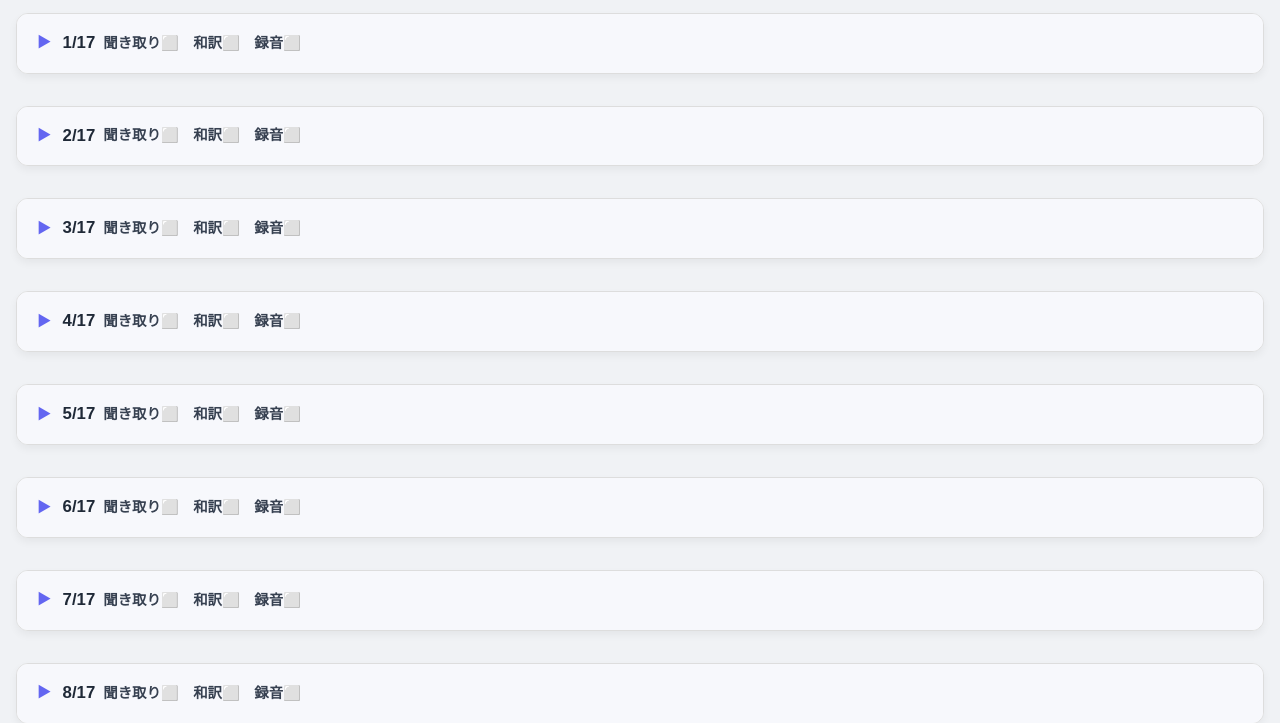
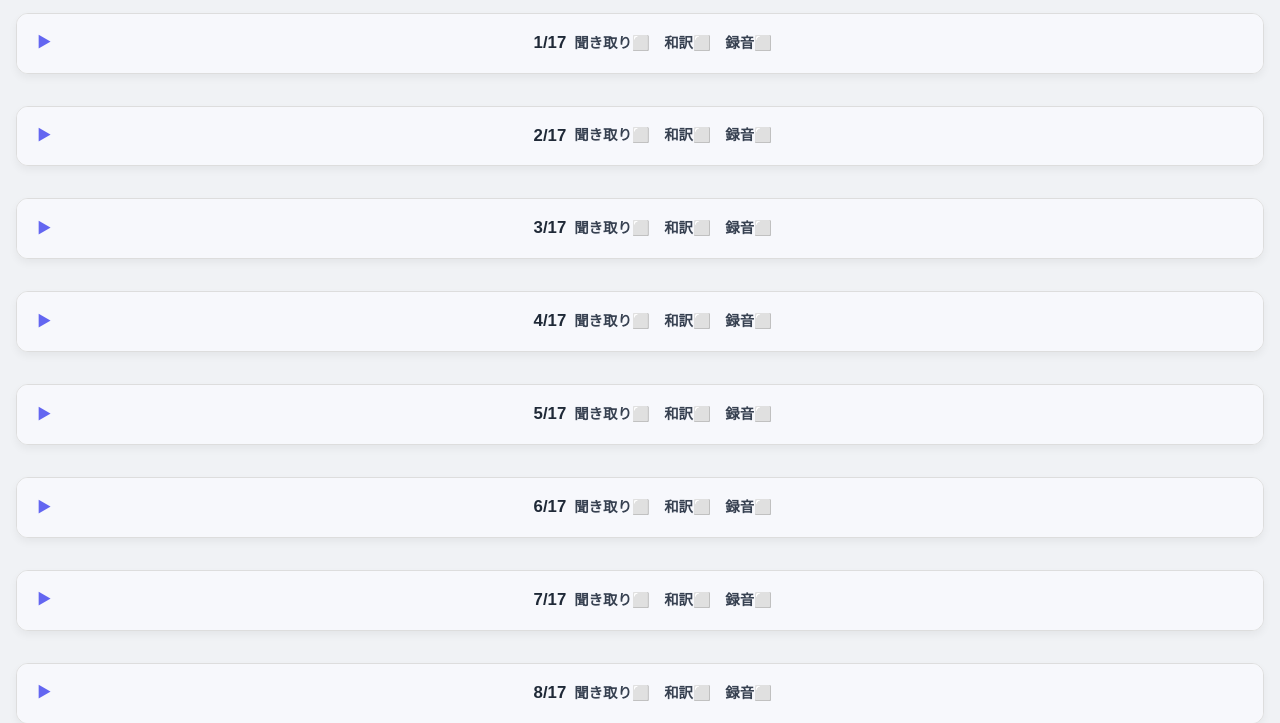
Before and after one commit to open-hearted/beta, a website: page preview_multiple_sections_with_pronunciation_assessment.html in a window 1280 px wide. Shown: the part 92-815 px from the top of the page. Drawn offline with Linux system fonts and the light colour scheme.

Commit message:
録音カードのエントリー表示を改善し、ステータスの中央揃えとマージンを追加

```diff
--- a/preview_multiple_sections_with_pronunciation_assessment.html
+++ b/preview_multiple_sections_with_pronunciation_assessment.html
@@ -19,7 +19,8 @@
     .entry summary::-webkit-details-marker { display: none; }
     .entry.expanded summary,
     .entry[open] summary { border-bottom: 1px solid #e5e7eb; background: #eef2ff; }
-  .entry-heading { display: flex; align-items: center; gap: 8px; flex: 0 0 auto; }
+  .entry-heading { display: flex; align-items: center; gap: 8px; flex: 0 0 auto; margin: 0 auto; }
+  .entry-heading .entry-status { text-align: center; }
     .entry-title { flex: 0 0 auto; font-size: 1.05rem; }
     .entry-snippet { flex: 2 1 240px; font-size: 0.95rem; color: #6b7280; min-width: 0; overflow: hidden; text-overflow: ellipsis; white-space: nowrap; }
   .entry-status { flex: 0 0 auto; font-size: 0.9rem; color: #374151; margin-left: 0; }
```
